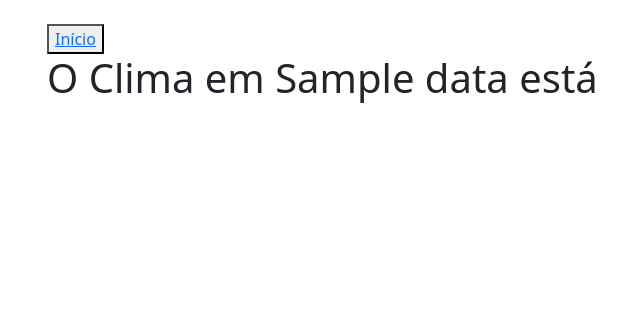
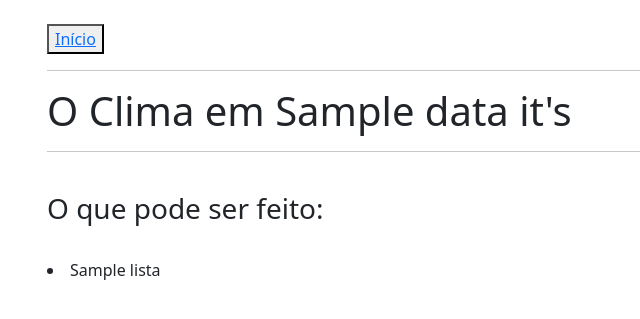
Before and after one commit to ips97/api-clima, a Node server app: template views/clima.handlebars in a window 1280 px wide. Shown: the top 319 px of the page, without its empty margins (35-675 px from the left). Run offline with Node 20, Linux system fonts and the light colour scheme; the template is opened without the code that fills it: most values are stand-ins (such as "Sample title", 1, 10 or a date in 2020); some libraries are stand-ins or nearby versions.

Commit message:
finalizacao

```diff
--- a/index.js
+++ b/index.js
@@ -4,6 +4,7 @@ const app = express();
 const axios = require("axios");
 const handlebars = require("express-handlebars");
 const path = require("path");
+
 
 
     // Handlebars
@@ -29,10 +30,6 @@ const clima = {
     units: "metric"
 }
 
-async function atividade(){
-
-}
-
 
 app.get("/", (req, res)=>{
     res.render("index")
@@ -44,28 +41,27 @@ app.post("/", async(req, res)=>{
     country = "BR"
 
     try {
-        // response é a resposta do axios, mas eu tiro o data de dentro do response
+        // busca na api informacoes com parametros informados em parenteses
     const tempo = await axios(`${clima.base}weather?q=${city},${country}&lang=${clima.lang}&units=${clima.units}&APPID=${clima.key}`);
 
-    const  atividade = await axios("https://raw.githubusercontent.com/probono-digital/DesafioTecnico/main/MOCK_DATA.json")
+    const cidade = tempo.data.name // pega a propriedade e atribui a variavel
+    const agora = tempo.data.weather[0].main // pega a propriedade e atribui a variavel
 
-    console.log(atividade)
-    console.log(tempo)
+    // recebe API
+    const  atividade = await axios(`https://raw.githubusercontent.com/probono-digital/DesafioTecnico/main/MOCK_DATA.json`)
 
-     //atividade.findAll({ativdade.data.})
+    // faz um filtro no json pegando objetos onde o objeto tenha propriedade igual ao parametro agora
+    const lista = atividade.data.filter((item) => {
+       return (item.suggested_weather_conditions == agora)
+    })
 
-    res.render("clima", {tempo: tempo, atividade: atividade})
-
-    } catch (error) {
+    res.render("clima", {tempo: tempo, lista: lista})
+    }catch (error) {
+        console.error(error)
         res.render("index")
     }
-
 })
 
-
-app.get("/:city", (req, res)=>{
-    console.log("")
-})
 
 
 app.listen("8081", (req,res)=>{
--- a/package.json
+++ b/package.json
@@ -4,7 +4,7 @@
   "description": "api feita para entrevista",
   "main": "index.js",
   "scripts": {
-    "start": "node index.js"
+    "start": "nodemon index.js"
   },
   "keywords": [],
   "author": "",
--- a/views/clima.handlebars
+++ b/views/clima.handlebars
@@ -1,7 +1,16 @@
 <button><a href="/">Início</a></button>
+<hr>
 
+<h1>O Clima em {{tempo.data.name}} it's {{tempo.data.weather.[0].[description]}}</h1>
+<hr>
 
-<h1>O Clima em {{tempo.data.name}} está {{tempo.data.weather.[0].[main]}}</h1>
+<br>
 
+<h3> O que pode ser feito:</h3>
+{{#each lista}}
+<br>
+    <li>{{this.activity_title}}</li>
 
-<p>{{atividade.data.[2].suggested_weather_conditions}}</p>
+{{else}}
+<h4 class="mt-3">Nenhuma atividade a realizar</h4>
+{{/each}}
--- a/views/index.handlebars
+++ b/views/index.handlebars
@@ -10,6 +10,6 @@
         <label for="cidade">Cidade:</label>
             <input type="text" name="cidade" class="form-control" required placeholder="Insira o nome da cidade" id="">
             <br>
-            <strong><p>*Obs: Só pressecionar o botão de ENTER que é executada a consulta*</p></strong>
+            <strong><p>*Obs: Só pressionar o botão de ENTER que é executada a consulta*</p></strong>
     </form>
 </section>
```
